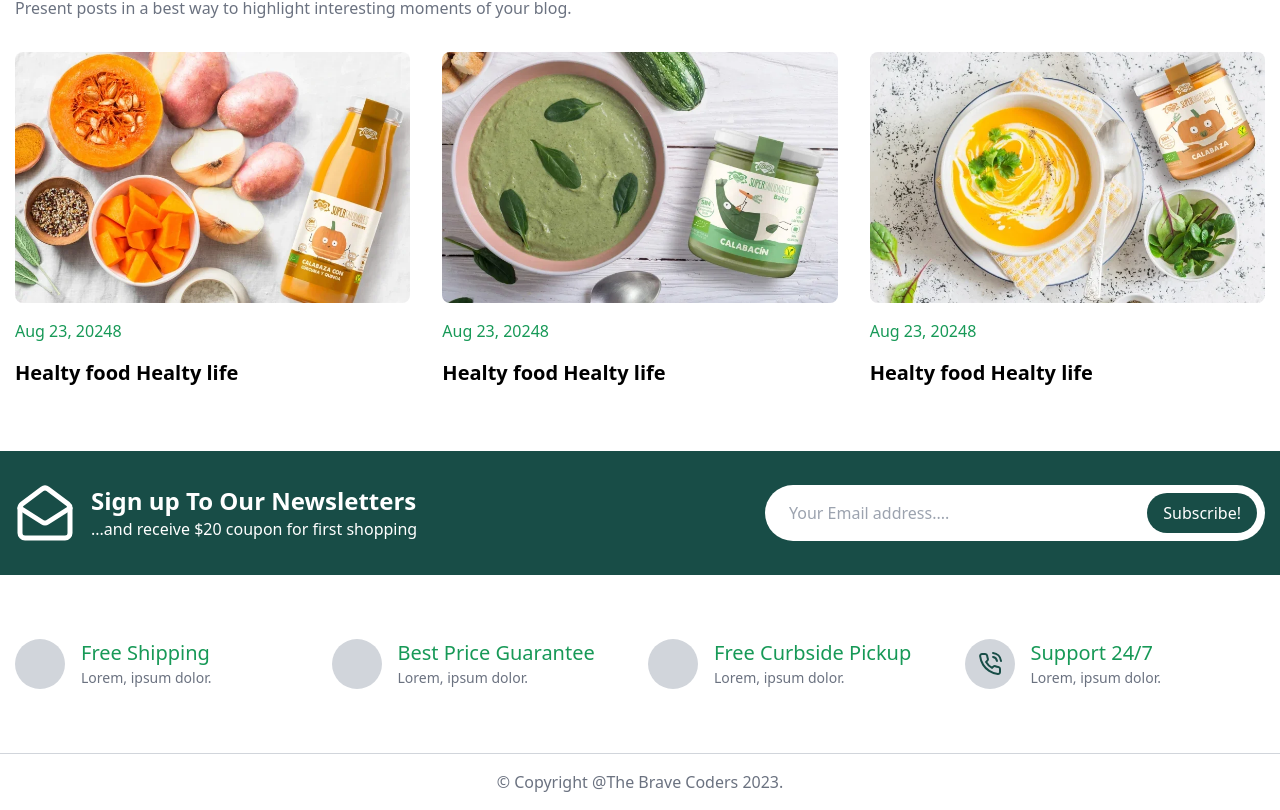
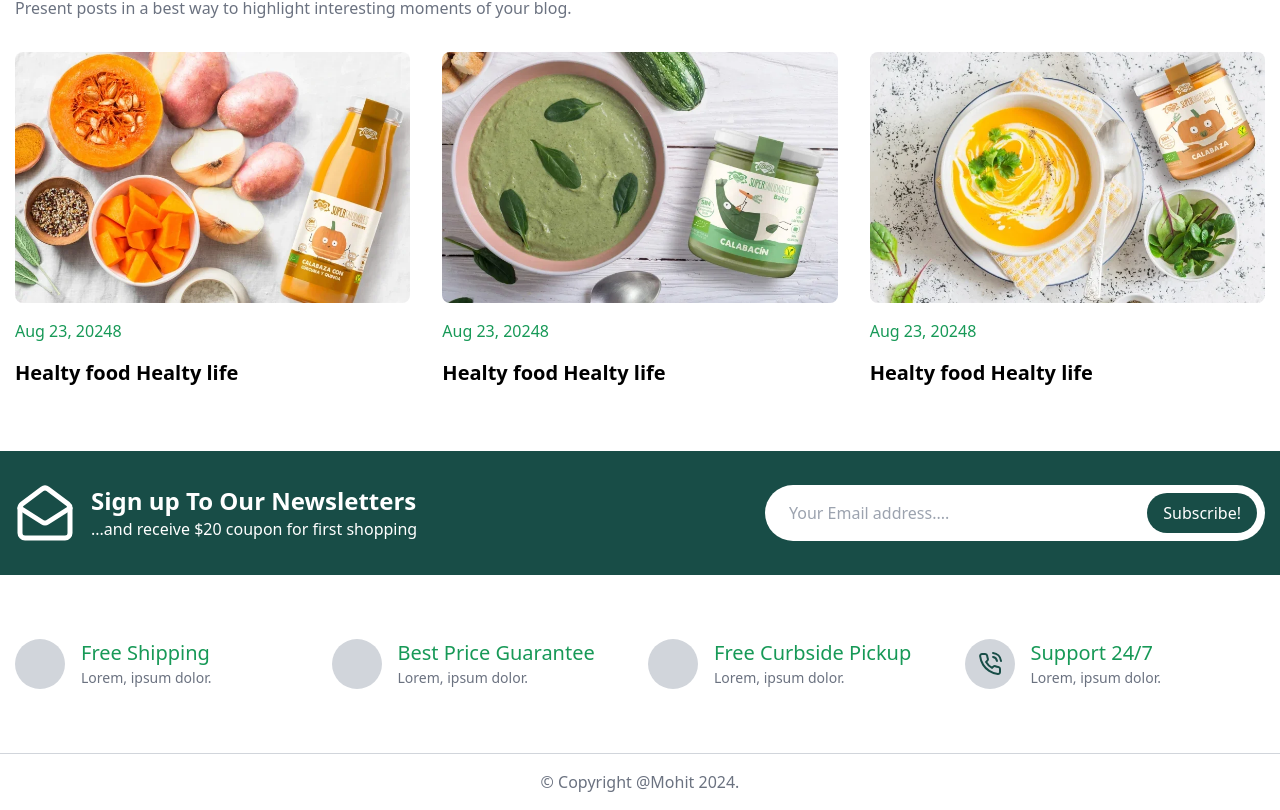
Before and after one commit to mohit-singhasm/Bhojanam, a React (Vite) app: page / in a window 1280 px wide. Shown: the part 2517-3327 px from the top of the page. Built offline with nearby package versions, Linux system fonts and the light colour scheme; some icons are missing.

Commit message:
Update Footer.jsx

```diff
--- a/src/components/Footer.jsx
+++ b/src/components/Footer.jsx
@@ -4,7 +4,7 @@ const Footer = () => {
   return (
     <div className="border-t border-gray-300 mt-16">
         <div className="container text-center text-gray-500 py-4">
-        &copy; Copyright @The Brave Coders 2023.
+        &copy; Copyright @Mohit 2024.
         </div>
     </div>
   )
```
